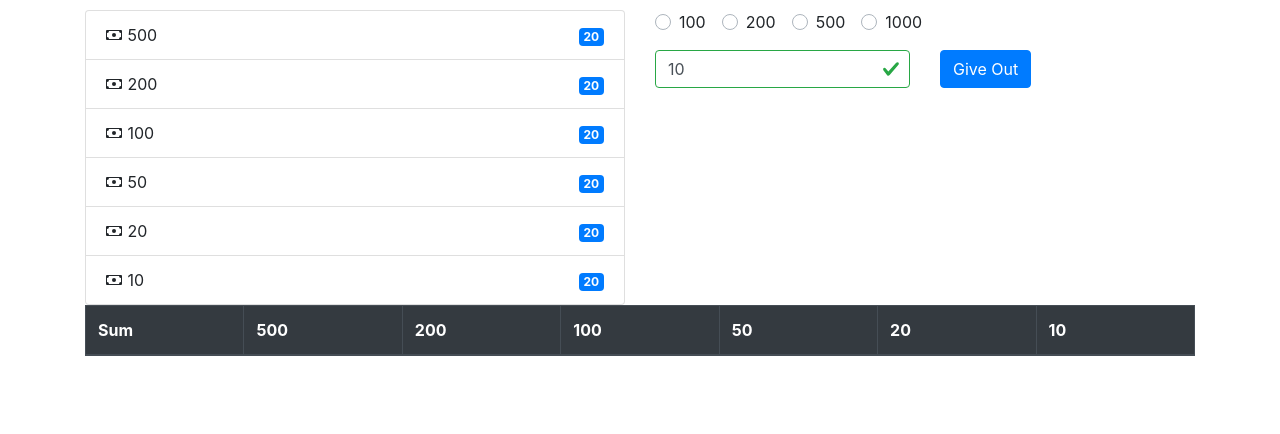
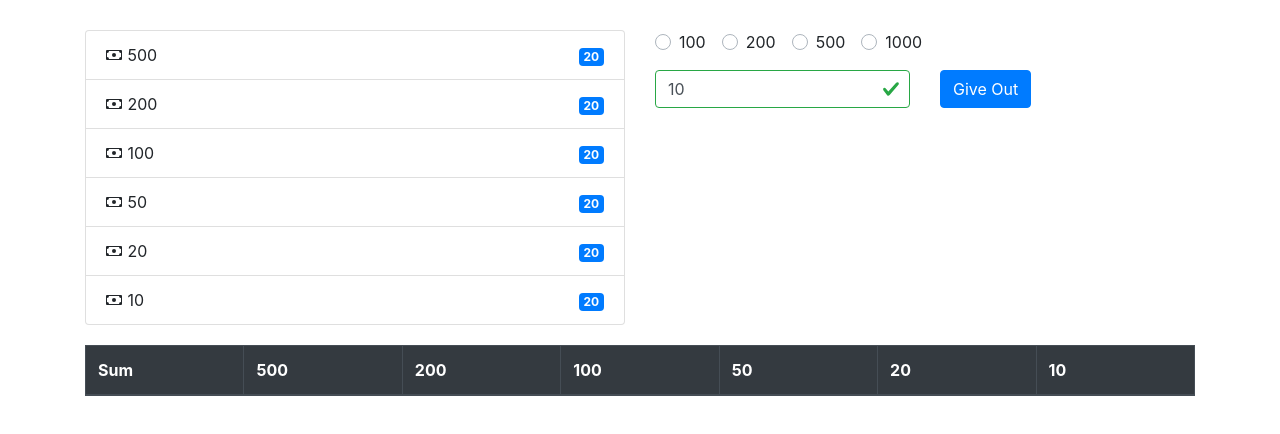
Before and after one commit to TarasMazurkevich/atm-tt, a Nuxt app: page / in a window 1280 px wide. Shown: the top 434 px of the page. Built offline with nearby package versions, Linux system fonts and the light colour scheme.

Commit message:
Plugin&Style: Added sass plugin and styling block (added margin)

```diff
--- a/components/atm/BanknoteList.vue
+++ b/components/atm/BanknoteList.vue
@@ -1,5 +1,5 @@
 <template>
-  <b-list-group>
+  <b-list-group class="banknote-list">
     <b-list-group-item
       v-for="(banknote, i) in BANKNOTES"
       :key="`atm-banknote-${i}`"
@@ -37,3 +37,9 @@ export default {
   }
 }
 </script>
+
+<style lang="scss" scoped>
+  .banknote-list {
+    margin-top: 20px;
+  }
+</style>
--- a/components/atm/TransactionForm.vue
+++ b/components/atm/TransactionForm.vue
@@ -1,5 +1,5 @@
 <template>
-  <b-form @submit.prevent>
+  <b-form class="atm-form" @submit.prevent>
     <b-form-group>
       <b-form-radio-group>
         <b-form-radio
@@ -119,3 +119,9 @@ export default {
   }
 }
 </script>
+
+<style lang="scss" scoped>
+  .atm-form {
+    margin-top: 20px;
+  }
+</style>
--- a/components/atm/TransactionHistory.vue
+++ b/components/atm/TransactionHistory.vue
@@ -7,6 +7,7 @@
     fixed
     :items="tableItems"
     :fields="tableFields"
+    class="history"
   />
 </template>
 
@@ -33,3 +34,9 @@ export default {
   }
 }
 </script>
+
+<style lang="scss" scoped>
+  .history {
+    margin-top: 20px;
+  }
+</style>
--- a/package.json
+++ b/package.json
@@ -27,7 +27,10 @@
     "babel-jest": "^26.5.0",
     "eslint": "^7.10.0",
     "eslint-plugin-nuxt": "^1.0.0",
+    "fibers": "^5.0.0",
     "jest": "^26.5.0",
+    "sass": "^1.32.2",
+    "sass-loader": "^10.1.0",
     "vue-jest": "^3.0.4"
   }
 }
```
Also changed, not shown: 1 other file (tests, documents, lock files or other folders).
